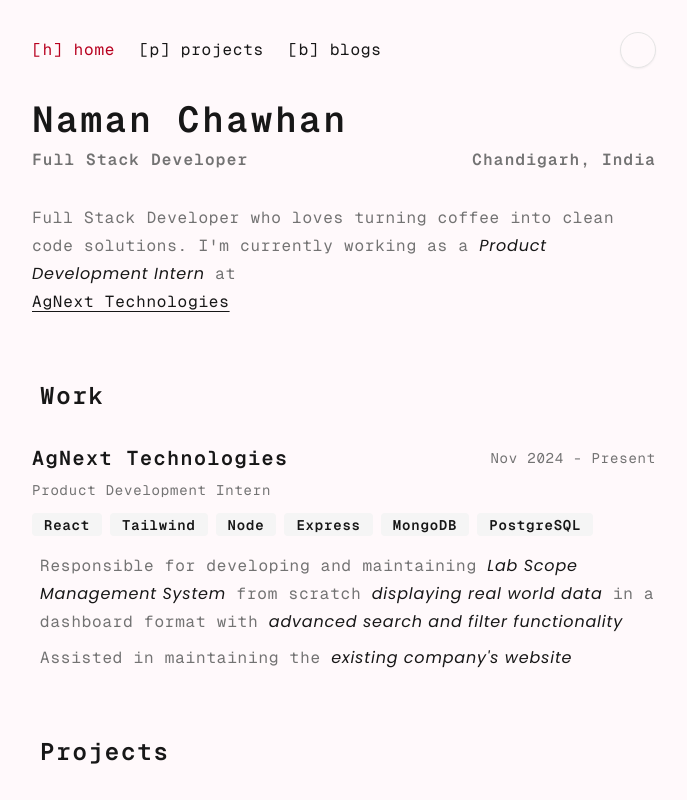
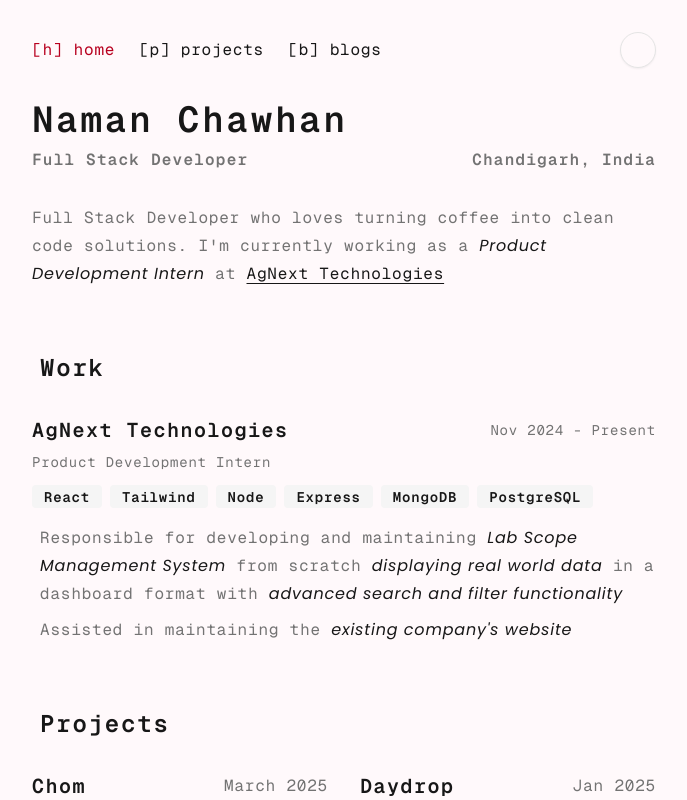
Before and after one commit to namannc13/chom, a React (Vite) app: page / in a window 1280 px wide. Shown: the top 800 px of the page, without its empty margins (296-983 px from the left). Built offline with nearby package versions, Linux system fonts and the light colour scheme; a web font is replaced by a local one.

Commit message:
Made the link inline

```diff
--- a/src/components/link.tsx
+++ b/src/components/link.tsx
@@ -5,17 +5,20 @@ function Link({
   children,
   to,
   className,
+  inline = false,
 }: {
   children: React.ReactNode;
   to: string;
   className?: string;
+  inline?: boolean;
 }) {
   const navigate = useNavigate();
   return (
     <button
       onClick={() => navigate(to)}
       className={cn(
-        "text-[16px] flex justify-start items-center gap-2 text-accent-foreground hover:text-foreground hover:cursor-pointer underline-offset-4 underline px-0 py-0 whitespace-nowrap transition-[color,box-shadow]",
+        "text-[16px] hover:cursor-pointer underline-offset-4 underline px-0 py-0 whitespace-nowrap transition-[color,box-shadow]",
+        inline ? "inline" : "flex justify-start items-center gap-2",
         className
       )}
     >
--- a/src/pages/home.tsx
+++ b/src/pages/home.tsx
@@ -53,6 +53,7 @@ function TopSection() {
         <Link
           to="https://agnext.com/"
           className="text-primary hover:text-accent-foreground"
+          inline
         >
           AgNext Technologies
         </Link>
@@ -149,6 +150,7 @@ function Home() {
                 <Highlight>
                   Aesthetics matter, but so does functionality!
                 </Highlight>
+                .
               </Para>
               <Para>
                 I'm always excited to try out{" "}
@@ -162,6 +164,7 @@ function Home() {
                 <Link
                   to="https://open.spotify.com/playlist/7aJTTUpRfBaptrgC37KpH9"
                   className="text-primary hover:text-accent-foreground"
+                  inline
                 >
                   Playlist
                 </Link>
@@ -171,7 +174,7 @@ function Home() {
                 When I'm not coding or vibing to music, you will find me playing
                 competitive shooters like <Highlight>Valorant</Highlight>,{" "}
                 <Highlight>Marvel Rivals</Highlight>, or battling it out in
-                platform fighters like <Highlight>Brawlhalla</Highlight>
+                platform fighters like <Highlight>Brawlhalla</Highlight>.
               </Para>
             </div>
           </Section>
```
